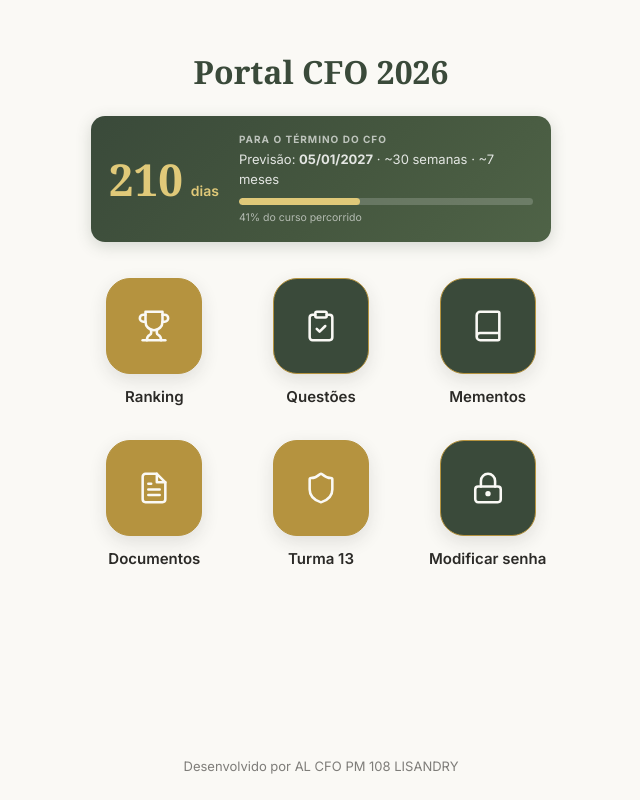
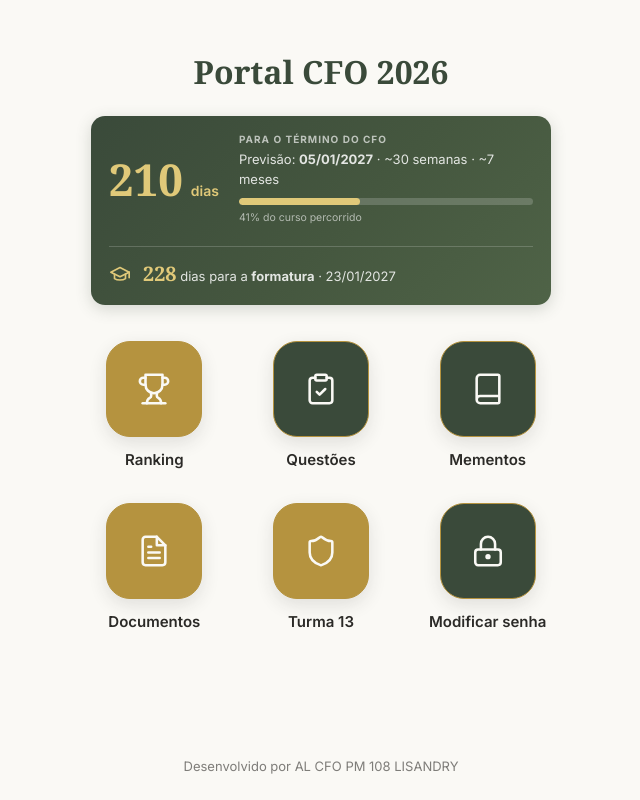
Before and after one commit to lisandryleite-lab/turma13-portal, a Next.js app: page /inicio in a window 1280 px wide. Shown: the whole page, without its empty margins (319-959 px from the left). Built offline with nearby package versions, Linux system fonts and the light colour scheme; no server answers; the database is empty; sample sign-in values are in the browser's storage.

Commit message:
feat(inicio): contagem para a formatura (23/01/2027) abaixo do término do CFO
Co-Authored-By: Claude Opus 5.5 <noreply@anthropic.com>

```diff
--- a/components/contagem-cfo.tsx
+++ b/components/contagem-cfo.tsx
@@ -1,6 +1,6 @@
-import { DATA_FIM_CFO, DATA_INICIO, diasParaFimCFO } from "@/lib/utils"
+import { DATA_FIM_CFO, DATA_FORMATURA, DATA_INICIO, diasParaFimCFO, diasParaFormatura } from "@/lib/utils"
 
-// Contagem regressiva para o término do CFO. Server component — a página que a usa
+// Contagem regressiva para o término do CFO e, logo abaixo, para a formatura. Server component — a página que a usa
 // é `force-dynamic`, então o número é recalculado a cada carregamento.
 //
 // `tema`: o portal tem duas paletas — "azul" no grupo (logado) e "olive" no hub
@@ -18,6 +18,8 @@ export function ContagemCFO({
   const percorrido = Math.min(100, Math.max(0, Math.round(((totalDias - dias) / totalDias) * 100)))
 
   const fim = DATA_FIM_CFO.toLocaleDateString("pt-BR", { timeZone: "UTC" })
+  const diasFormatura = diasParaFormatura()
+  const formatura = DATA_FORMATURA.toLocaleDateString("pt-BR", { timeZone: "UTC" })
 
   const paleta = tema === "olive"
     ? { fundo: "linear-gradient(135deg, #3a4a3a 0%, #45573f 55%, #4f6347 100%)",
@@ -62,6 +64,24 @@ export function ContagemCFO({
           {percorrido}% do curso percorrido
         </p>
       </div>
+
+      {/* Formatura — linha inteira abaixo da contagem do término */}
+      <div style={{
+        flexBasis: "100%", display: "flex", alignItems: "center", gap: 12,
+        borderTop: "1px solid rgba(255,255,255,0.18)", paddingTop: 12,
+      }}>
+        <svg width="22" height="22" viewBox="0 0 24 24" fill="none" stroke={paleta.realce} strokeWidth="1.8" strokeLinecap="round" strokeLinejoin="round" aria-hidden style={{ flexShrink: 0 }}>
+          <path d="M22 10 12 5 2 10l10 5 10-5Z" />
+          <path d="M6 12v5c3 2 9 2 12 0v-5" />
+          <path d="M22 10v6" />
+        </svg>
+        <p style={{ fontSize: 13, margin: 0, color: "rgba(255,255,255,0.85)" }}>
+          {diasFormatura === 0 ? <strong style={{ color: paleta.realce }}>Formatura é hoje!</strong> : <>
+            <strong style={{ fontFamily: paleta.serif, fontSize: 20, color: paleta.realce }}>{diasFormatura}</strong>{" "}
+            {diasFormatura === 1 ? "dia" : "dias"} para a <strong>formatura</strong> · {formatura}
+          </>}
+        </p>
+      </div>
     </div>
   )
 }
--- a/lib/utils.ts
+++ b/lib/utils.ts
@@ -62,7 +62,18 @@ export const DATA_FIM_CFO = new Date("2027-01-05T00:00:00.000Z")
 // Dias que faltam para o término, contando o dia de hoje como já vivido:
 // 25/08/2026 → 133. Nunca negativo — depois da data, zera.
 export function diasParaFimCFO(agora: Date = new Date()): number {
+  return diasAte(DATA_FIM_CFO, agora)
+}
+
+// Formatura da Turma — sábado, 23/01/2027 (depois do término do curso).
+export const DATA_FORMATURA = new Date("2027-01-23T00:00:00.000Z")
+
+export function diasParaFormatura(agora: Date = new Date()): number {
+  return diasAte(DATA_FORMATURA, agora)
+}
+
+function diasAte(alvo: Date, agora: Date): number {
   const { ano, mes, dia } = partesEmRecife(agora)
   const hojeUTC = Date.UTC(ano, mes - 1, dia)
-  return Math.max(0, Math.round((DATA_FIM_CFO.getTime() - hojeUTC) / 86_400_000))
+  return Math.max(0, Math.round((alvo.getTime() - hojeUTC) / 86_400_000))
 }
```
